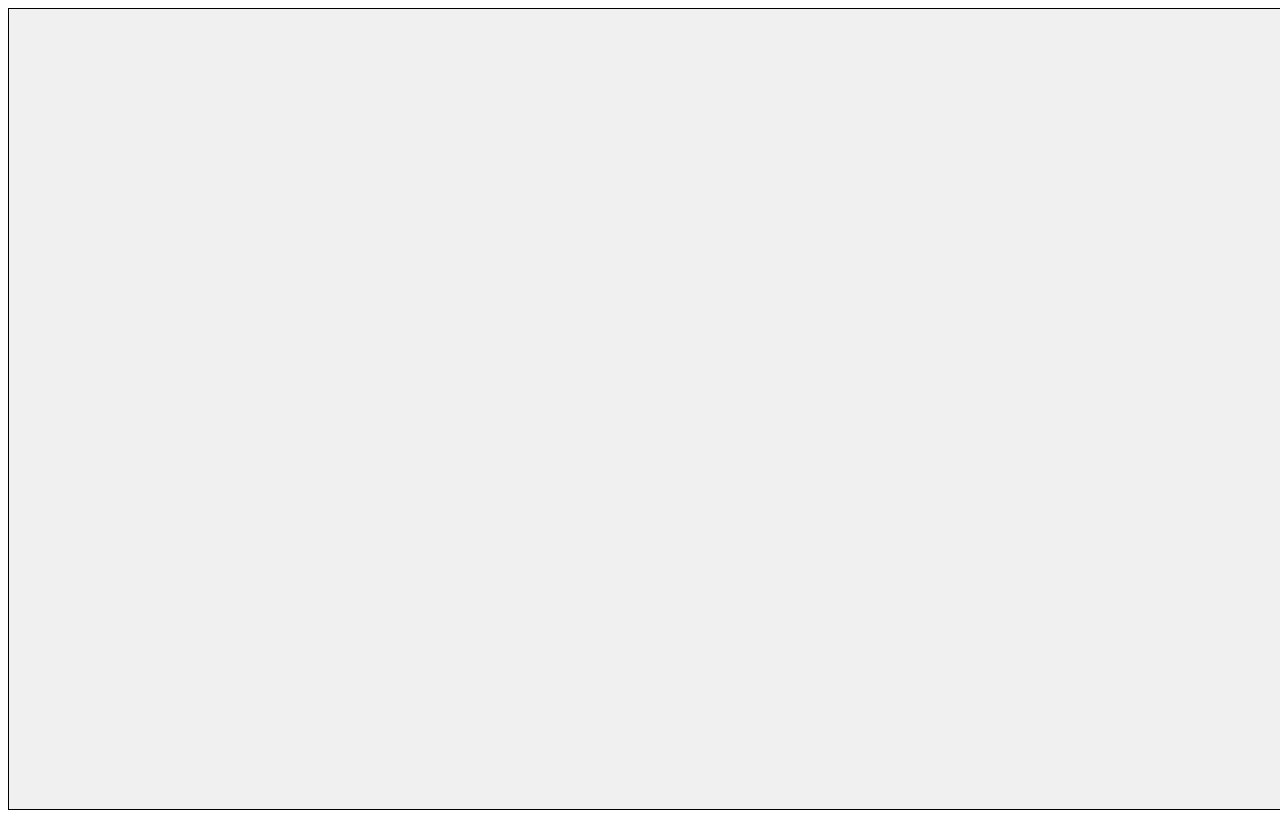
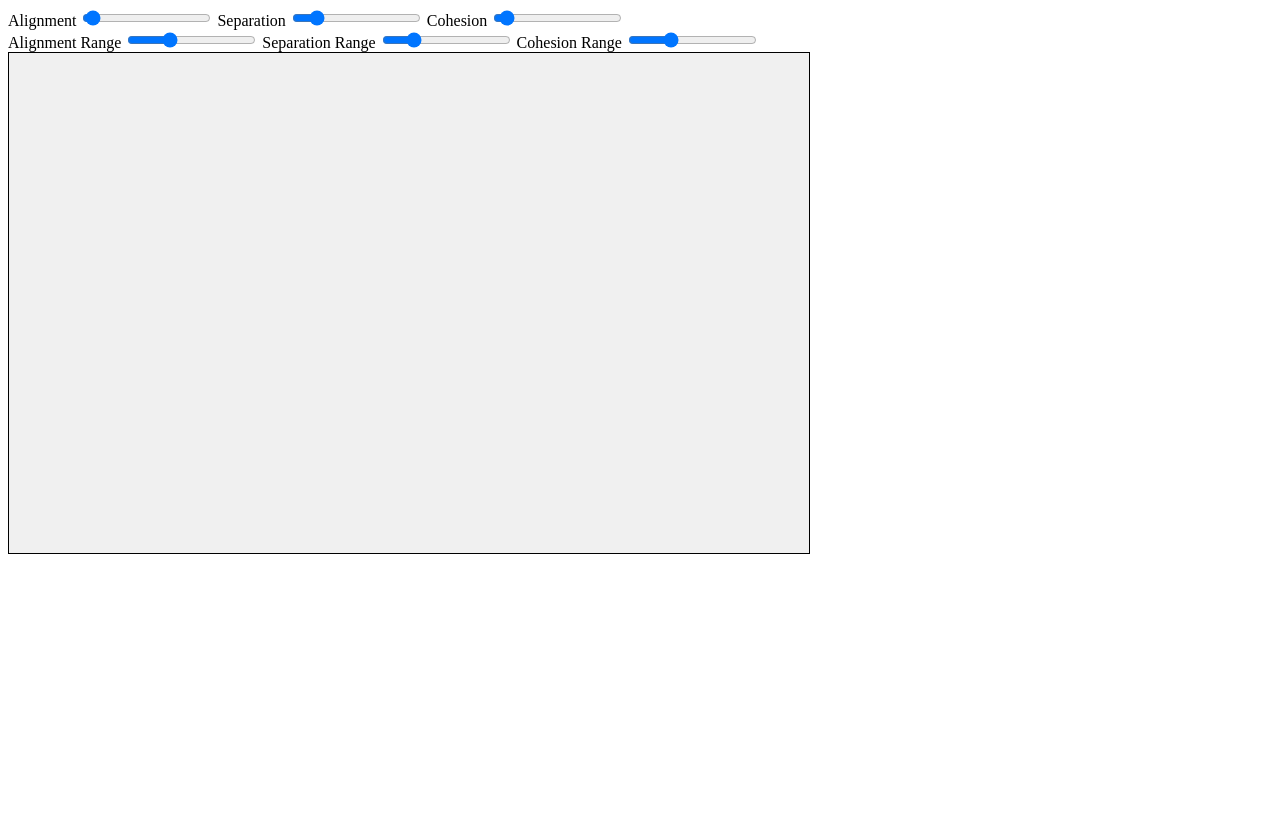
Before and after one commit to M0-o/boids, a plain HTML site: page index.html in a window 1280 px wide. After the commit the page ends 800 px from the top, so only its background shows below. Drawn offline with Linux system fonts and the light colour scheme.

Commit message:
added sliders for the different params of the simulation to be able to observe how they each affect the simulation as well as for debugging purposes

```diff
--- a/index.html
+++ b/index.html
@@ -18,9 +18,28 @@
     }
 </style>
 <body>
+<label for="alignment">Alignment</label>
+<input type="range" name="alignment" id="alignment" min="0" max="2" step="0.05" value="0.05">
+
+<label for="separation">Separation</label>
+<input type="range" name="separation" id="separation" min="0" max="2" step="0.05" value="0.3">
+
+<label for="cohesion">Cohesion</label>
+<input type="range" name="cohesion" id="cohesion" min="0" max="2" step="0.05" value="0.1">
+
+<br>
+<label for="alignmentRange">Alignment Range</label>
+<input type="range" name="alignmentRange" id="alignmentRange" min="10" max="300" step="10" value="100">
+
+<label for="separationRange">Separation Range</label>
+<input type="range" name="separationRange" id="separationRange" min="10" max="150" step="5" value="40">
+
+<label for="cohesionRange">Cohesion Range</label>
+<input type="range" name="cohesionRange" id="cohesionRange" min="10" max="300" step="10" value="100">
+
     <canvas width="800px" height="500px"></canvas>
 
-    <script src="boids.js"></script>
+    <script type="module" src="animate.js"></script>
 </body>
 
 </html>
```
